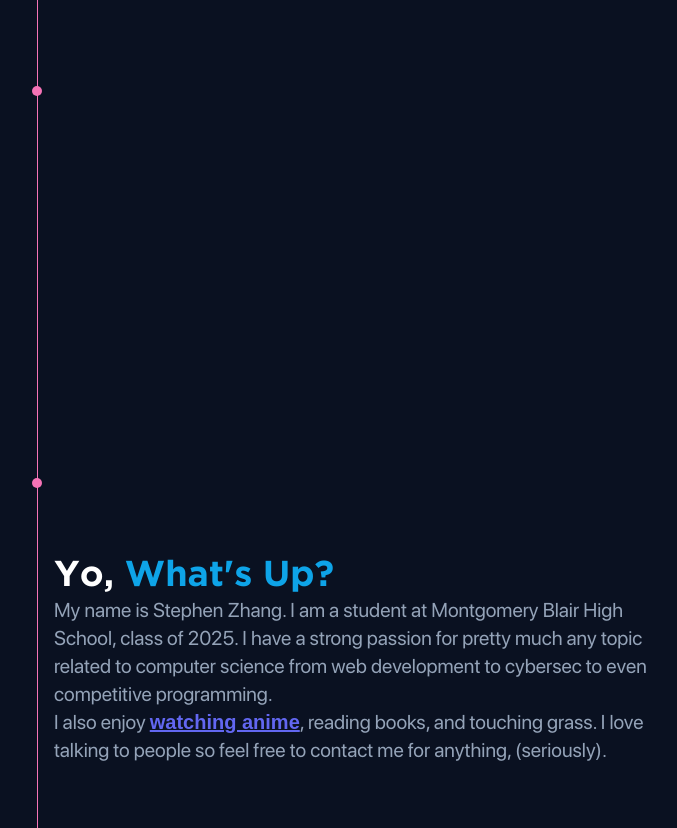
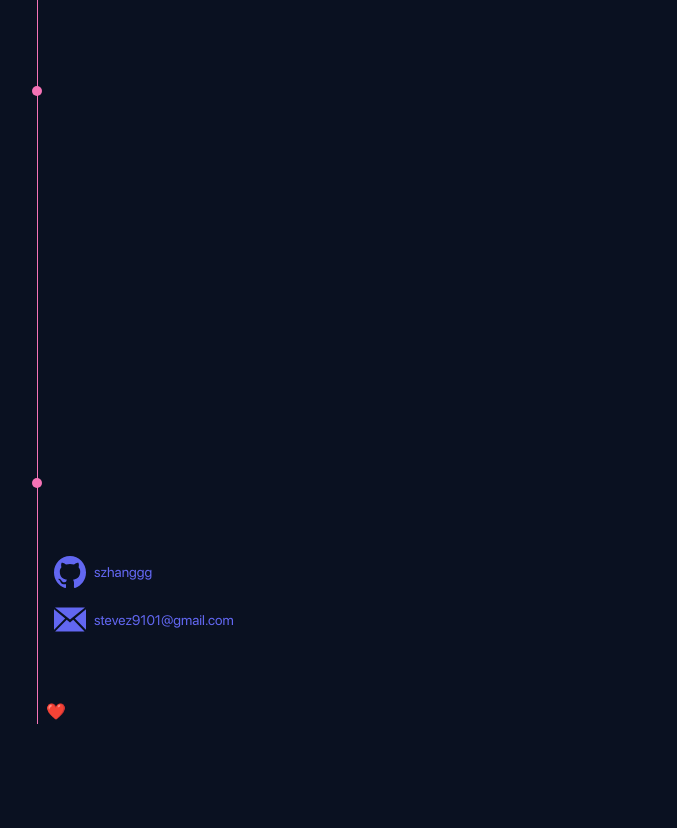
Before and after one commit to szhanggg/portfolio, an Astro site: page / in a window 1280 px wide. Shown: the part 1692-2520 px from the top of the page, without its empty margins (154-831 px from the left). After the commit the page ends 2416 px from the top, so only its background shows below. Built offline with nearby package versions, Linux system fonts and the light colour scheme; Astro itself is replaced by a stand-in of ours; a web font is replaced by a local one.

Commit message:
fourth page

```diff
--- a/src/components/FourthPage.astro
+++ b/src/components/FourthPage.astro
@@ -6,21 +6,30 @@
   </div>
   <section class="relative left-[5vw] md:left-[15vw] ml-4">
     <div class="w-full font-sf text-md text-gray-400" id="contact">contact</div>
-    <div class="mt-16 mb-16">
-      <h1 class="text-4xl font-gotham font-bold">
-        Yo, <span class="text-primary">What's Up?</span>
-      </h1>
-      <div class="md:w-1/2">
-        <p class="text-xl">
-          My name is Stephen Zhang. I am a student at Montgomery Blair High
-          School, class of 2025. I have a strong passion for pretty much any
-          topic related to computer science from web development to cybersec to
-          even competitive programming.
-        </p>
-        <p class="text-xl">
-          I also enjoy <a href="https://anilist.co/user/trackstar/" target="_blank" class="font-bold text-tertiary underline">watching anime</a>, reading books, and touching grass. I love talking to people so feel free to contact me for anything, (seriously).</p>
-      </div>
+    <div class="mt-16 mb-16 text-tertiary flex flex-col gap-4">
+      <!-- #6267f1 is the color -->
+      <a href="https://github.com/szhanggg" target="_blank">
+        <figure class="flex items-center gap-2">
+          <img
+            src="/socials/github.svg"
+            alt="github"
+            class="object-fit w-8 h-8"
+          />
+          <figcaption class="text-sm">szhanggg</figcaption>
+        </figure>
+      </a>
+      <a href="mailto:stevez9101@gmail.com" target="_blank">
+        <figure class="flex items-center gap-2">
+          <img
+            src="/socials/email.svg"
+            alt="email"
+            class="object-fit w-8 h-8"
+          />
+          <figcaption class="text-sm">stevez9101@gmail.com</figcaption>
+        </figure>
+      </a>
     </div>
+    <p class="text-secondary relative right-2">❤️</p>
   </section>
 </section>
 
@@ -41,5 +50,4 @@
     right: 0;
     transform: translate(50%, 100%);
   }
-
 </style>
```
Also changed, not shown: public/socials/email.svg (added), public/socials/github.png (added), public/socials/github.svg (added).
